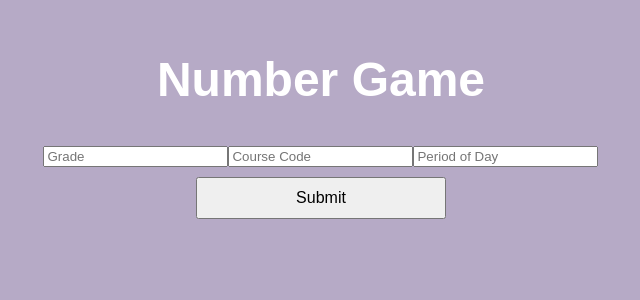
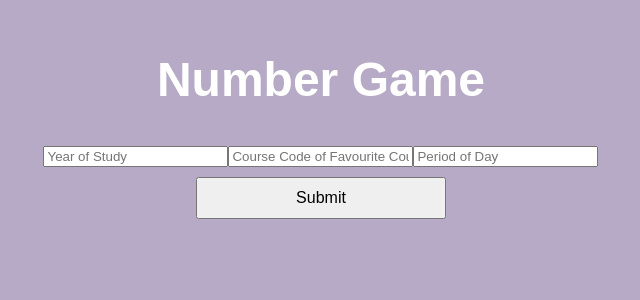
Before and after one commit to aria-yang/ece286project, a React (Create React App) app: page / in a window 1280 px wide. Shown: the top 300 px of the page, without its empty margins (319-959 px from the left). Built offline with nearby package versions, Linux system fonts and the light colour scheme.

Commit message:
engscis accomodation

```diff
--- a/src/App.js
+++ b/src/App.js
@@ -164,13 +164,13 @@ function App() {
           <form onSubmit={handleFormSubmit}>
             <input
               type="text"
-              placeholder="Grade"
+              placeholder="Year of Study"
               value={grade}
               onChange={(e) => setGrade(e.target.value)}
             />
             <input
               type="text"
-              placeholder="Course Code"
+              placeholder="Course Code of Favourite Course"
               value={courseCode}
               onChange={(e) => setCourseCode(e.target.value)}
             />
```
